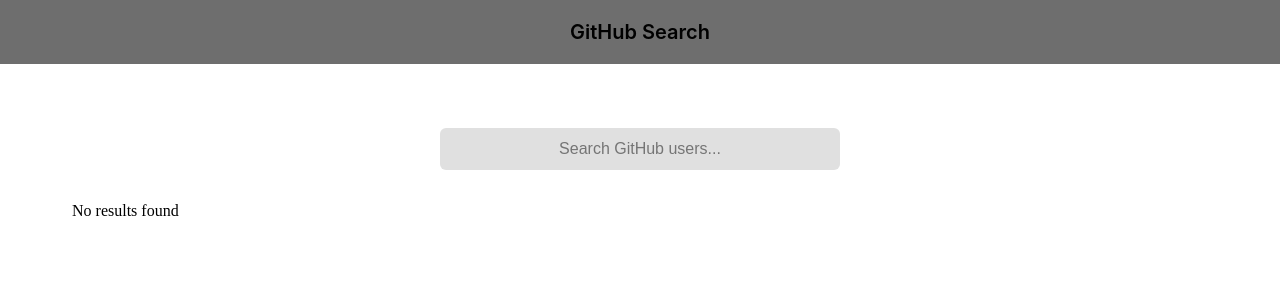
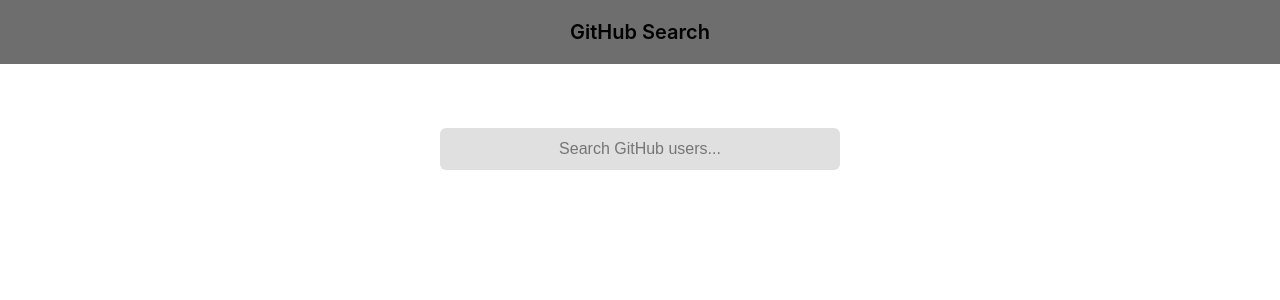
Before and after one commit to Lotfi-D/github-user-finder, a React (Vite) app: page / in a window 1280 px wide. Shown: the top 300 px of the page. Built offline with nearby package versions, Linux system fonts and the light colour scheme.

Commit message:
case with no result has been managed

```diff
--- a/src/pages/HomePage/HomePage.css
+++ b/src/pages/HomePage/HomePage.css
@@ -32,6 +32,15 @@
   justify-items: center;
 }
 
+.no-results {
+  display: flex;
+  justify-content: center;
+  align-items: center;
+  height: 60vh;
+  font-size: 1.2rem;
+  font-weight: 500;
+  color: var(--color-text-secondary);
+}
 
 /* Handle grid for desktop */
 @media (min-width: 1024px) {
--- a/src/pages/HomePage/HomePage.tsx
+++ b/src/pages/HomePage/HomePage.tsx
@@ -25,6 +25,7 @@
   // and resets the timeout if the user types again before the delay.
   useEffect(() => {
     if (!search.trim()) {
+      setDebouncedSearch('')
       return;
     }
 
@@ -49,11 +50,6 @@
     handleLaunchSearchUser();
   }, [debouncedSearch, handleLaunchSearchUser]);
 
-  useEffect(() => {
-    console.log('debouce', debouncedSearch)
-    if (debouncedSearch) console.log('TEST')
-  }, [debouncedSearch]);
-
   return (
     <main className="main-content">
       <div className="search-container">
@@ -64,18 +60,15 @@
           onChange={(e) => setSearch(e.target.value)}
         />
       </div>
-
-      {usersInfos.length > 0 ?
-        (
-          <div className="user-cards-container">
-            {usersInfos.map((user) => (
-              <UserCard userInfo={user} key={user.id} />
-            ))}
-          </div>
-        ) : (
-          <div>No results found</div>
-        )
-      }
+      {debouncedSearch && usersInfos.length === 0 ? (
+        <div className="no-results">No results found</div>
+      ) : (
+        <div className="user-cards-container">
+          {usersInfos.map((user) => (
+            <UserCard userInfo={user} key={user.id} />
+          ))}
+        </div>
+      )}
     </main>
   );
 }
--- a/src/styles/variables.css
+++ b/src/styles/variables.css
@@ -4,6 +4,7 @@
 
   /* text colors */
   --color-text-primary: #24292e;
+  --color-text-secondary: #666;
 
   /* element colors */
   --color-surface:#e0e0e0;
```
